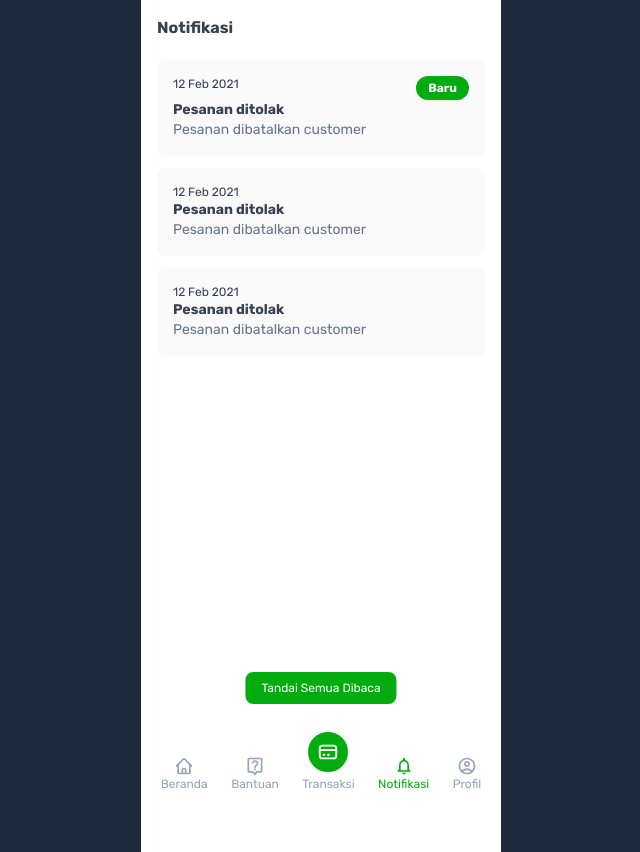
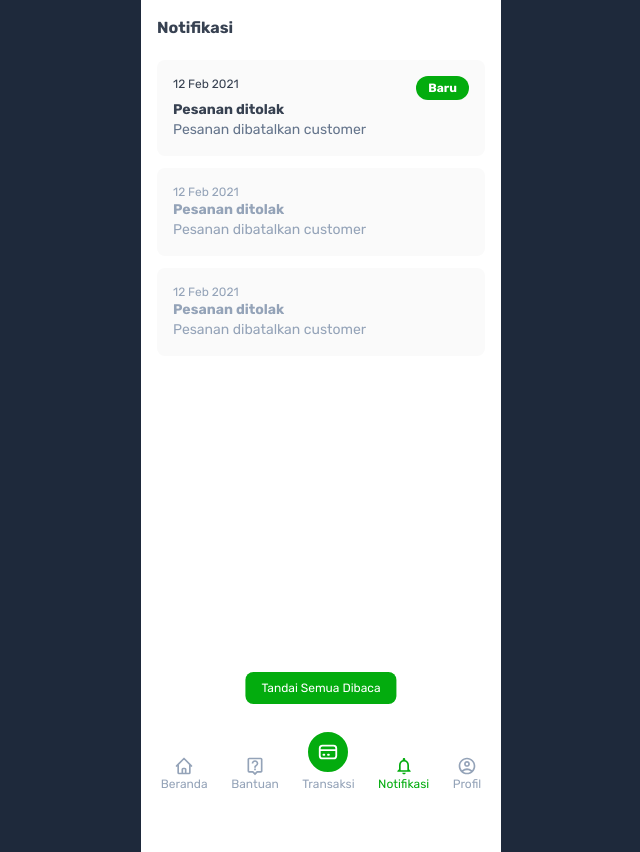
Before and after one commit to athdromeda/woishop, a Next.js app: page /notification in a window 1280 px wide. Shown: the whole page, without its empty margins (319-959 px from the left). Built offline with nearby package versions, Linux system fonts and the light colour scheme.

Commit message:
feat: [Notification] Implement "mark as read"
Implement "mark as read" button

```diff
--- a/pages/notification.js
+++ b/pages/notification.js
@@ -34,7 +34,7 @@ export default function Notification() {
 
       <main>
         <p className="mb-5 font-bold">Notifikasi</p>
-        {notif.map((e,i) => (
+        {notif.map((e, i) => (
           <NotificationItem
             key={i}
             date={e.date}
@@ -44,7 +44,15 @@ export default function Notification() {
           />
         ))}
       </main>
-      <MarkReadButton />
+      <MarkReadButton
+        markRead={() =>
+          setNotif((notif) =>
+            notif
+              .filter((e) => e.unread === true)
+              .map((e) => (e.unread = false))
+          )
+        }
+      />
       <BottomNav active="/notification" />
     </div>
   );
@@ -54,22 +62,31 @@ const NotificationItem = ({ date, title, caption, unread = false }) => {
   return (
     <div className="bg-[#fafafa] rounded-lg p-4 mb-3">
       <div className="flex justify-between text-xs">
-        <p>{date}</p>
+        <p className={!unread && "text-slate-400"}>{date}</p>
         {unread && (
           <div className="bg-woigreen text-white py-1 px-3 text-xs rounded-full font-bold">
             Baru
           </div>
         )}
       </div>
-      <p className="font-bold text-sm">{title}</p>
-      <p className="text-sm text-slate-500">{caption}</p>
+      <p className={"font-bold text-sm " + (!unread && "text-slate-400")}>
+        {title}
+      </p>
+      <p
+        className={"text-sm " + (!unread ? "text-slate-400" : "text-slate-500")}
+      >
+        {caption}
+      </p>
     </div>
   );
 };
 
-const MarkReadButton = () => {
+const MarkReadButton = ({ markRead }) => {
   return (
-    <button className="fixed bottom-24 left-1/2 translate-x-[-50%] text-white text-xs">
+    <button
+      onClick={markRead}
+      className="fixed bottom-24 left-1/2 translate-x-[-50%] text-white text-xs"
+    >
       <div className="bg-woigreen rounded-lg items-center w-full py-2 px-4">
         Tandai Semua Dibaca
       </div>
```
